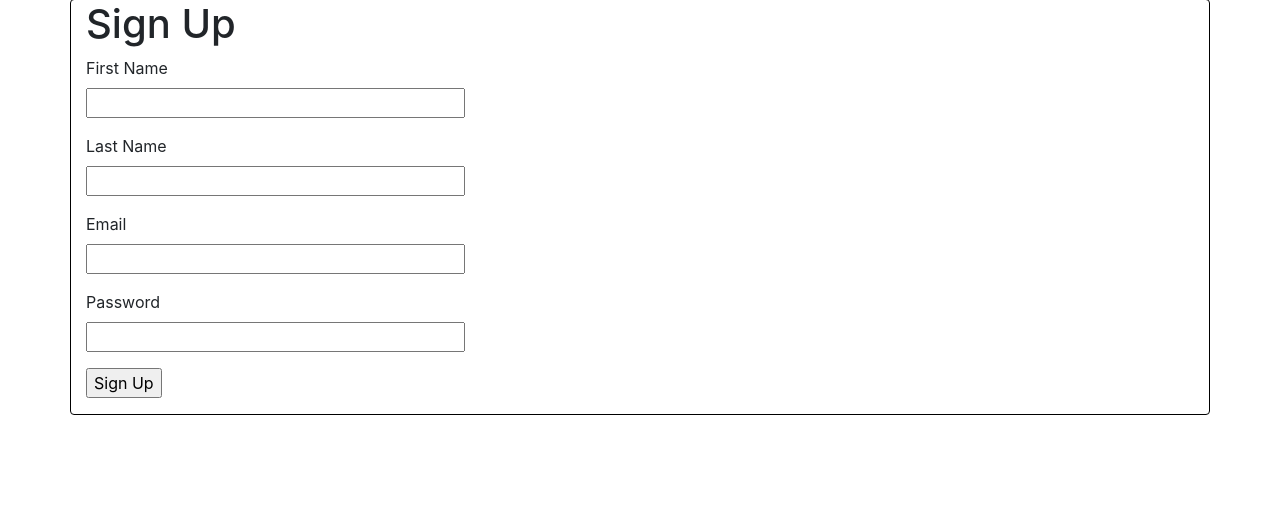
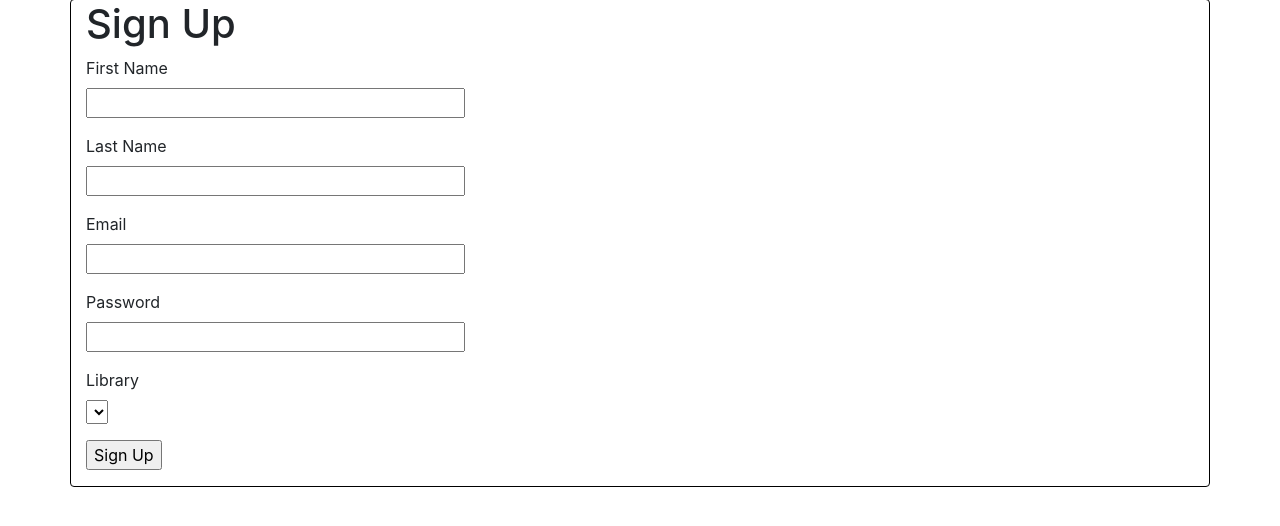
Before and after one commit to jmelton22/library_flask_app, a Flask app: template templates/register.html in a window 1280 px wide. Shown: the part 57-583 px from the top of the page. Run offline with Flask 2, Linux system fonts and the light colour scheme; the template is opened without the code that fills it: values that come from a table or form of the project are taken from there, others are empty; parts of the project's set-up code (start-up, migrations or seed data) failed here and were passed over; some libraries are stand-ins or nearby versions.

Commit message:
Added library selection to user registration

```diff
--- a/app.py
+++ b/app.py
@@ -25,13 +25,15 @@ def index():
 @app.route('/register', methods=['GET', 'POST'])
 def register():
     form = RegisterForm()
+    form.library.choices = [(lib.library_id, lib.library_name) for lib in Library.query.order_by('library_name')]
     if form.validate_on_submit():
         hashed_password = generate_password_hash(form.password.data, method='sha256')
         # noinspection PyArgumentList
         new_user = User(first_name=form.first_name.data,
                         last_name=form.last_name.data,
                         email=form.email.data,
-                        password=hashed_password)
+                        password=hashed_password,
+                        library_id=form.library.data)
         db.session.add(new_user)
         db.session.commit()
         login_user(new_user)
--- a/forms.py
+++ b/forms.py
@@ -1,7 +1,7 @@
 #!/usr/bin/env python3
 
 from flask_wtf import FlaskForm
-from wtforms import StringField, PasswordField, BooleanField, SubmitField
+from wtforms import StringField, PasswordField, BooleanField, SubmitField, SelectField
 from wtforms.validators import InputRequired, Email
 
 
@@ -17,6 +17,7 @@ class RegisterForm(FlaskForm):
     last_name = StringField('Last Name', validators=[InputRequired()])
     email = StringField('Email', validators=[InputRequired(), Email(message='Invalid email')])
     password = PasswordField('Password', validators=[InputRequired()])
+    library = SelectField('Library', validators=[InputRequired()], coerce=int)
     submit = SubmitField('Sign Up')
 
 
--- a/templates/register.html
+++ b/templates/register.html
@@ -41,6 +41,16 @@
             {% endfor %}
         </p>
         <p>
+            {{ form.library.label }}
+            <br>
+            {{ form.library }}
+            <br>
+            {% for error in form.library.errors %}
+                <span class="text-danger">[{{ error }}]</span>
+            {% endfor %}
+        </p>
+
+        <p>
             {{ form.submit() }}
         </p>
     </form>
```
